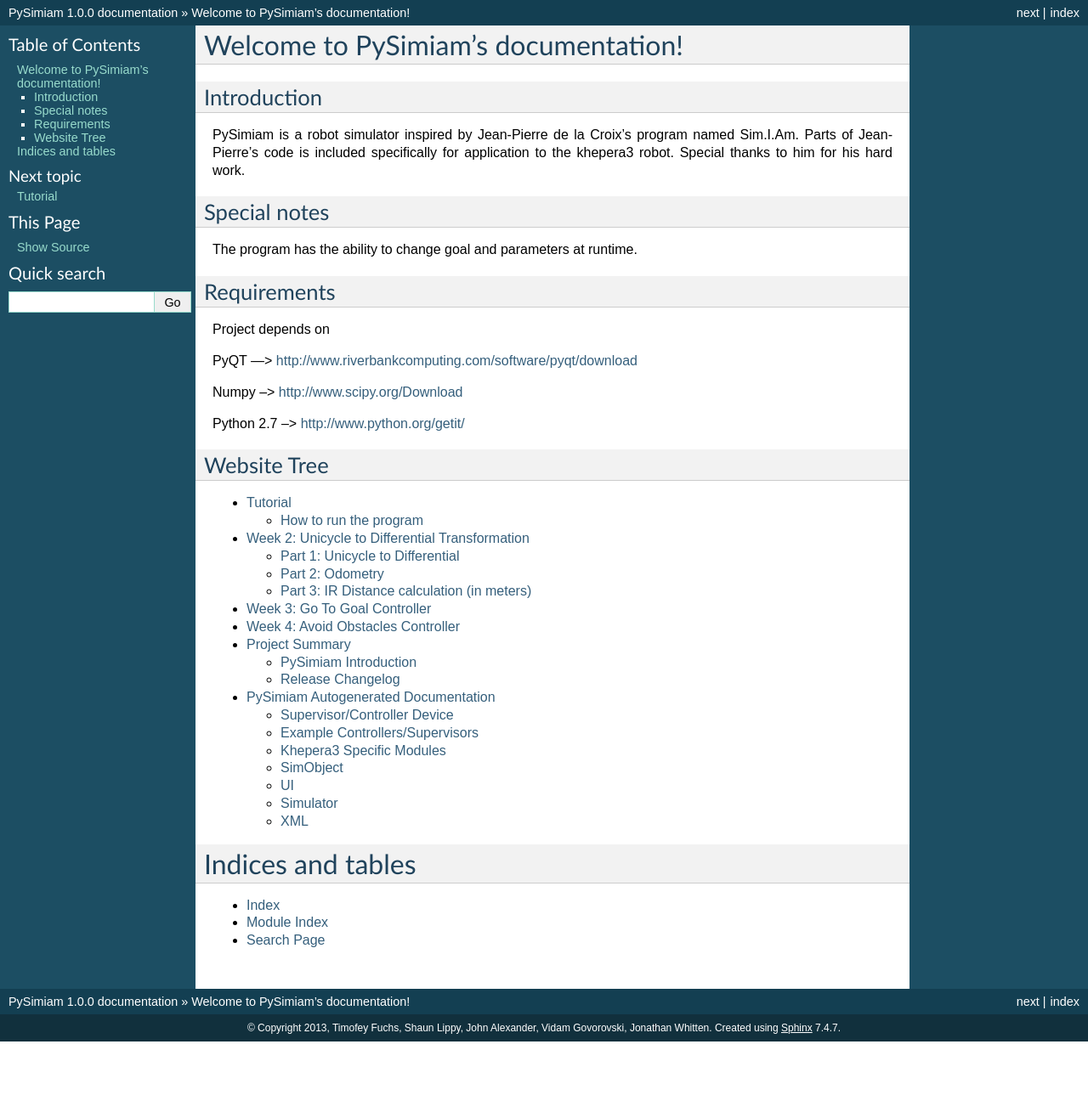
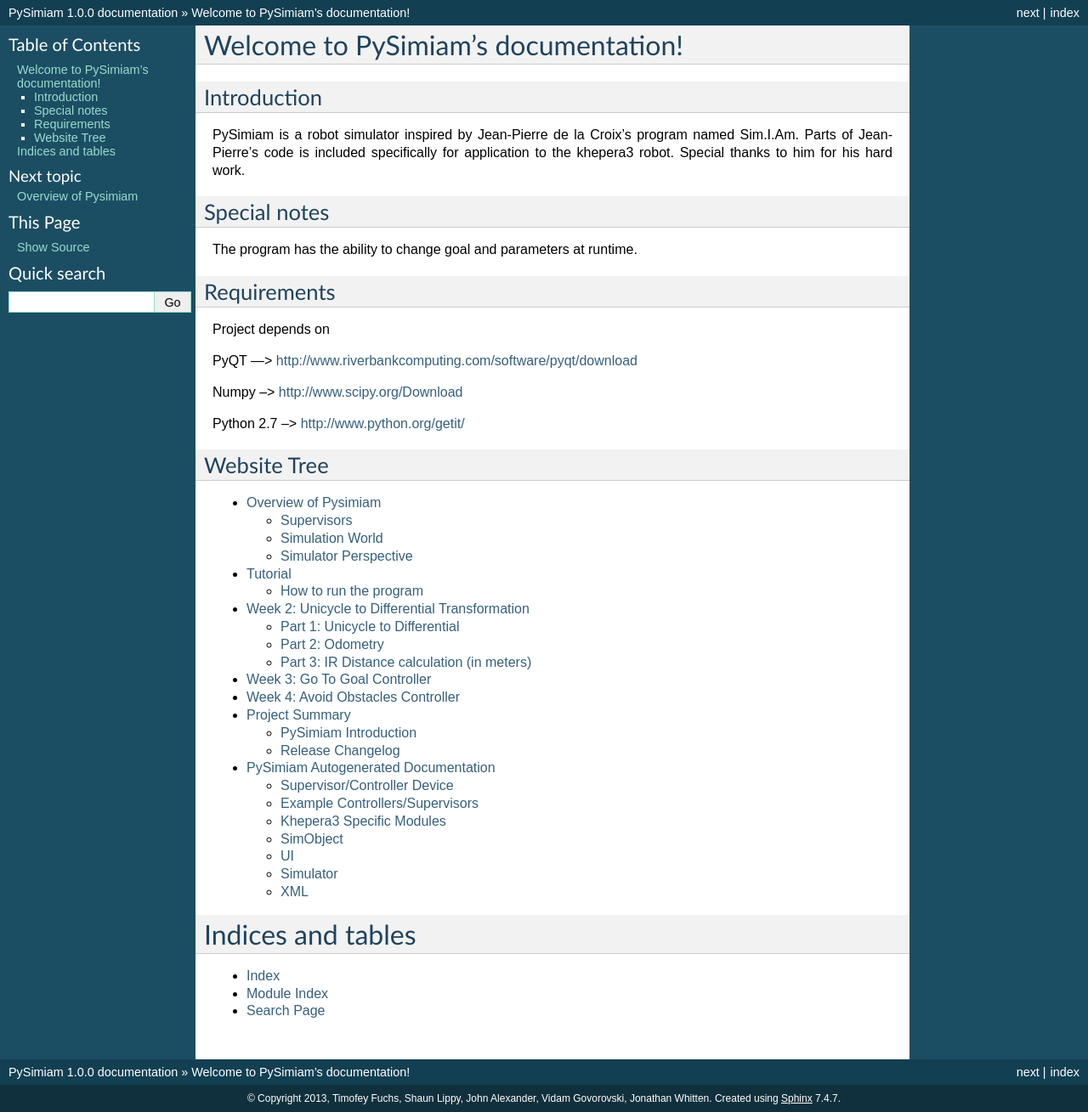
Before and after one commit to typograph/pysimiam, a Sphinx documentation site: the page built from doc/index.rst, in a window 1280 px wide. Shown: the whole page at 85% size. Built offline with Sphinx 7.4.7, drawn with Linux system fonts in a browser that asks for light colours; formulas are drawn with MathJax 3; before the commit the page ends 1226 px from its top, so only the background shows below that; some of the changed lines change nothing that is shown.

Commit message:
Added overview (rough draft)

```diff
--- a/doc/index.rst
+++ b/doc/index.rst
@@ -29,6 +29,7 @@
 .. toctree::
    :maxdepth: 2
 
+   overview
    tutorial
    project
    code
--- /dev/null
+++ b/doc/overview.rst
@@ -0,0 +1,20 @@
+Overview of Pysimiam
+====================
+
+Supervisors
+-----------
+In pysimiam, the supervisor is the lowest level controller that exists. It has a few functions, but it is abstracted so the class can be applied to a more diverse group of simulated robots.
+
+For the Khepera3, there are two sets of supervisor classes and here is why. The first level, called khepera.K3Supervisor, acts as a layer to specify the types of supervisor behavior specific to the Khepera3. For example, it implements the dynamics of the robot but says nothing about how to control its behavior. You will find that the uni2diff function and get_distances function to be an example of the dynamics implementation. The program is arranged this way so that the highest level supervisors will be clean, neat, and unobstructed by dictionary parsing and tedious code.
+
+The second level of supervisor for the Khepera3 is an example of how to write new supervisors for the Khepera3, the k3defaultsupervisor.K3DefaultSupervisor class which inherits from the K3Supervisor. This class is where all the decision making and controller implementation will happen. To behave appropriately, the K3DefaultSupervisor will need your controller declarations and process implementation.
+
+A supervisor process is the method or instruction set that occurs each time the simulator updates the robot. In your implementation, this is where the robot should change supervisors and set or add any paramaters to the ui_params variable.
+
+Simulation World
+----------------
+The simulation world is generated through an xml settings file in the ./world folder. If you would like to change the robot supervisors, add or subtract obstacles and boundaries; you will need to modify this file. See the xml section in the Autogenerated code.
+
+Simulator Perspective
+---------------------
+From a student perspective, the simulator should require no modification. It is a standalone thread that handles system updates from the UI and updates each object in accordance to its supervisor.
```
Also changed, not shown: doc/code.rst (+8 -0 lines).
